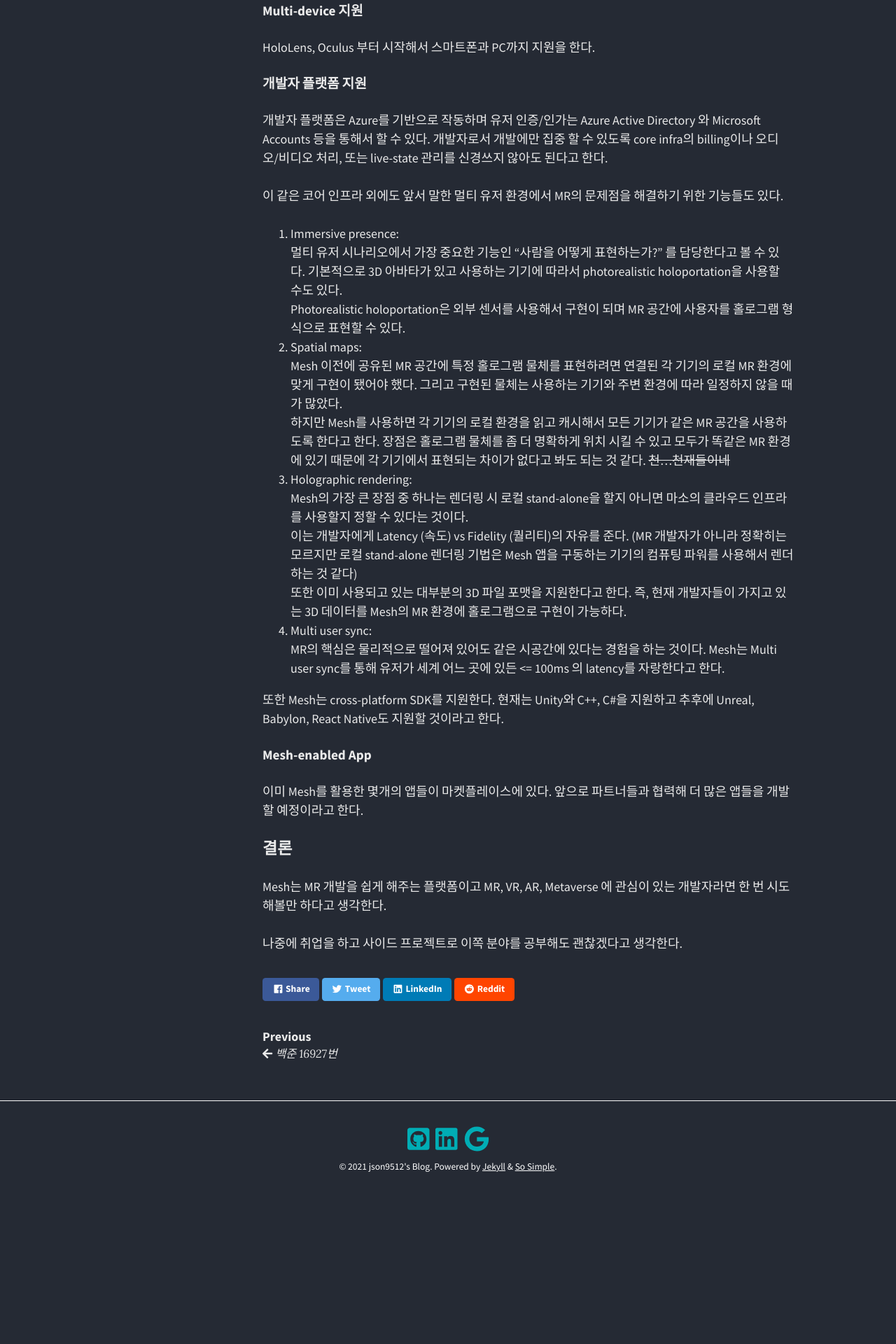
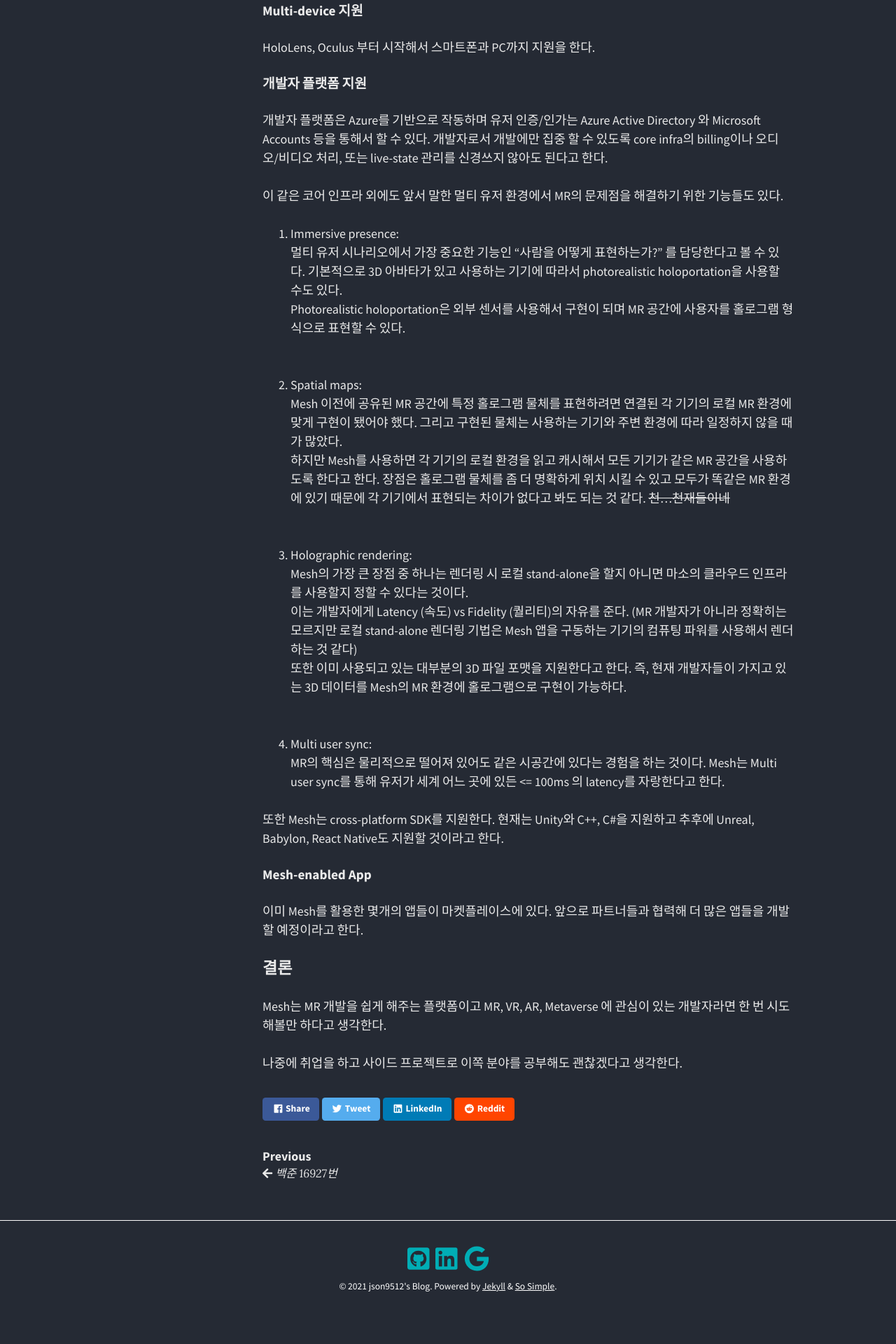
Before and after one commit to json9512/blog, a Jekyll site: the page built from _posts/2021-03-03-Microsoft-Mesh.md, in a window 1280 px wide. Shown: the part 2249-4169 px from the top of the page at 70% size. Built offline with Jekyll 4.4.1, drawn with Linux system fonts in a browser that asks for light colours; nearby versions of some CDN libraries; comment, search, counter and statistics services are not loaded; before the commit the page ends 3998 px from its top, so only the background shows below that.

Commit message:
spacing edit

```diff
--- a/_posts/2021-03-03-Microsoft-Mesh.md
+++ b/_posts/2021-03-03-Microsoft-Mesh.md
@@ -58,12 +58,15 @@
 이 같은 코어 인프라 외에도 앞서 말한 멀티 유저 환경에서 MR의 문제점을 해결하기 위한 기능들도 있다.
 
 1. Immersive presence: <br>멀티 유저 시나리오에서 가장 중요한 기능인 "사람을 어떻게 표현하는가?" 를 담당한다고 볼 수 있다. 기본적으로 3D 아바타가 있고 사용하는 기기에 따라서 photorealistic holoportation을 사용할 수도 있다. <br>
-Photorealistic holoportation은 외부 센서를 사용해서 구현이 되며 MR 공간에 사용자를 홀로그램 형식으로 표현할 수 있다.<br>
-2. Spatial maps: <br> Mesh 이전에 공유된 MR 공간에 특정 홀로그램 물체를 표현하려면 연결된 각 기기의 로컬 MR 환경에 맞게 구현이 됐어야 했다. 그리고 구현된 물체는 사용하는 기기와 주변 환경에 따라 일정하지 않을 때가 많았다. <br> 하지만 Mesh를 사용하면 각 기기의 로컬 환경을 읽고 캐시해서 모든 기기가 같은 MR 공간을 사용하도록 한다고 한다. 장점은 홀로그램 물체를 좀 더 명확하게 위치 시킬 수 있고 모두가 똑같은 MR 환경에 있기 때문에 각 기기에서 표현되는 차이가 없다고 봐도 되는 것 같다. ~~천...천재들이네~~ <br>
+Photorealistic holoportation은 외부 센서를 사용해서 구현이 되며 MR 공간에 사용자를 홀로그램 형식으로 표현할 수 있다.<br><br>
+
+2. Spatial maps: <br> Mesh 이전에 공유된 MR 공간에 특정 홀로그램 물체를 표현하려면 연결된 각 기기의 로컬 MR 환경에 맞게 구현이 됐어야 했다. 그리고 구현된 물체는 사용하는 기기와 주변 환경에 따라 일정하지 않을 때가 많았다. <br> 하지만 Mesh를 사용하면 각 기기의 로컬 환경을 읽고 캐시해서 모든 기기가 같은 MR 공간을 사용하도록 한다고 한다. 장점은 홀로그램 물체를 좀 더 명확하게 위치 시킬 수 있고 모두가 똑같은 MR 환경에 있기 때문에 각 기기에서 표현되는 차이가 없다고 봐도 되는 것 같다. ~~천...천재들이네~~ <br><br>
+
 3. Holographic rendering: <br>
 Mesh의 가장 큰 장점 중 하나는 렌더링 시 로컬 stand-alone을 할지 아니면 마소의 클라우드 인프라를 사용할지 정할 수 있다는 것이다. <br>
 이는 개발자에게 Latency (속도) vs Fidelity (퀄리티)의 자유를 준다. (MR 개발자가 아니라 정확히는 모르지만 로컬 stand-alone 렌더링 기법은 Mesh 앱을 구동하는 기기의 컴퓨팅 파워를 사용해서 렌더하는 것 같다)<br>
-또한 이미 사용되고 있는 대부분의 3D 파일 포맷을 지원한다고 한다. 즉, 현재 개발자들이 가지고 있는 3D 데이터를 Mesh의 MR 환경에 홀로그램으로 구현이 가능하다.<br>
+또한 이미 사용되고 있는 대부분의 3D 파일 포맷을 지원한다고 한다. 즉, 현재 개발자들이 가지고 있는 3D 데이터를 Mesh의 MR 환경에 홀로그램으로 구현이 가능하다.<br><br>
+
 4. Multi user sync: <br>
 MR의 핵심은 물리적으로 떨어져 있어도 같은 시공간에 있다는 경험을 하는 것이다. Mesh는 Multi user sync를 통해 유저가 세계 어느 곳에 있든 <= 100ms 의 latency를 자랑한다고 한다.
 
```
